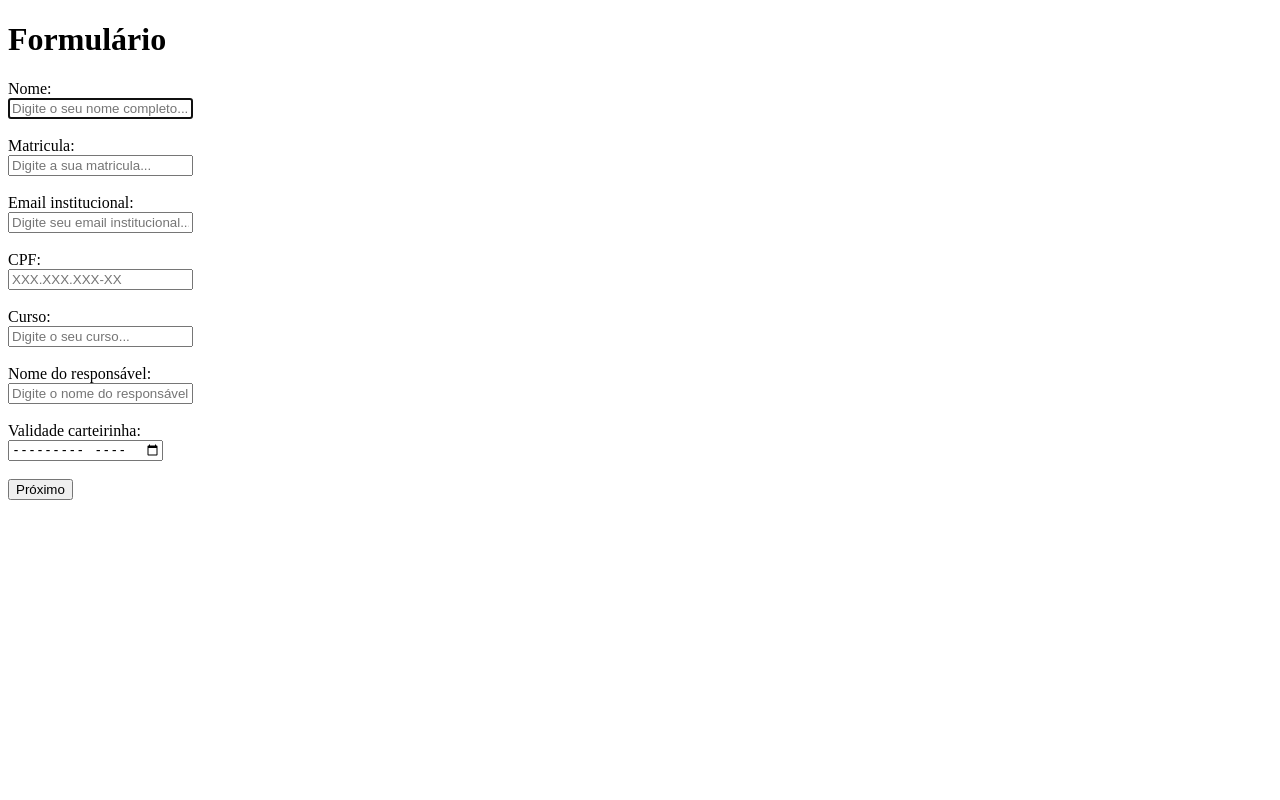
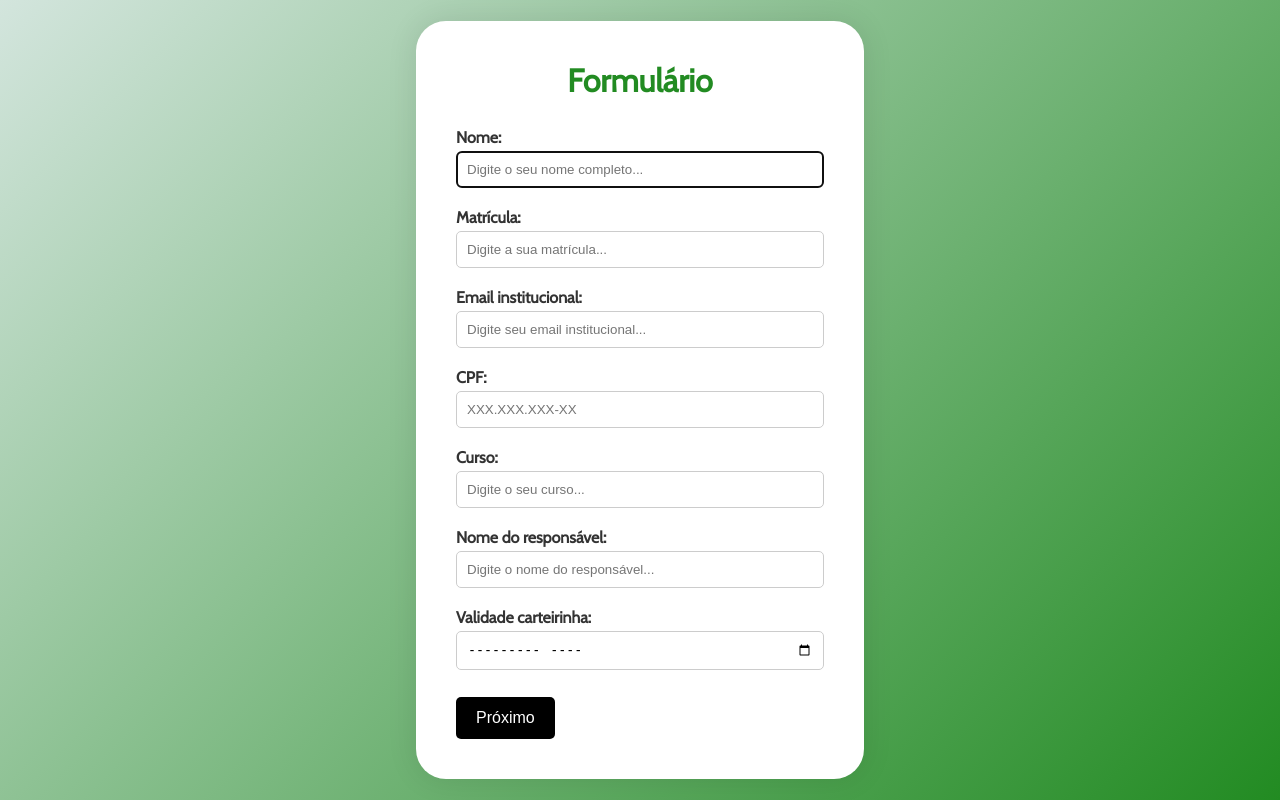
Before and after one commit to Nicolyback/projeto-carteirinha, a Flask app: page /cadastrar_aluno in a window 1280 px wide. Run offline with Flask 3, Linux system fonts and the light colour scheme.

Commit message:
Alterações foram fietas no css

```diff
--- /dev/null
+++ b/static/css/style2.css
@@ -0,0 +1,79 @@
+@import url('https://fonts.googleapis.com/css2?family=Cabin&display=swap');
+
+* {
+    box-sizing: border-box;
+    margin: 0;
+    padding: 0;
+}
+
+body {
+    background: linear-gradient(135deg, #d3e5dd , #228B22); /* verde claro e escuro */
+    font-family: "Cabin", sans-serif;
+    height: 100vh;
+    display: flex;
+    justify-content: center;
+    align-items: center;
+}
+
+.form-box {
+    width: 35%;
+    background-color: white;
+    padding: 40px;
+    border-radius: 30px;
+    box-shadow: 0 0 30px rgba(0, 0, 0, 0.1);
+    display: flex;
+    flex-direction: column;
+}
+
+h1 {
+    text-align: center;
+    margin-bottom: 20px;
+    color: #228B22;
+}
+
+label {
+    margin: 8px 0 4px 0;
+    display: block;
+    font-weight: bold;
+    color: #333;
+}
+
+input {
+    width: 100%;
+    padding: 10px;
+    margin-bottom: 12px;
+    border-radius: 5px;
+    border: 1px solid #ccc;
+}
+
+button {
+    background-color: black;
+    color: white;
+    border: none;
+    padding: 12px 20px;
+    border-radius: 5px;
+    cursor: pointer;
+    font-size: 1em;
+    transition: background-color 0.3s ease;
+    margin-top: 15px;
+}
+
+button:hover {
+    background-color: #228B22;
+    color: white;
+}
+
+/* Estilos para mensagens do Flask */
+.mensagem-erro {
+    color: red;
+    font-weight: bold;
+    margin-top: 10px;
+    text-align: center;
+}
+
+.mensagem-sucesso {
+    color: green;
+    font-weight: bold;
+    margin-top: 10px;
+    text-align: center;
+}
--- a/templates/formulario.html
+++ b/templates/formulario.html
@@ -3,36 +3,40 @@
 <head>
     <meta charset="UTF-8">
     <title>Formulário</title>
+    <link rel="stylesheet" href="{{ url_for('static', filename='css/style2.css') }}">
 </head>
 <body>
+
+<div class="form-box">
     <h1>Formulário</h1>
+
     <form action="/enviar" method="post">
-    <label for="name">Nome:</label><br>
-    <input id="name" type="text" name="nome" placeholder="Digite o seu nome completo..." required autofocus><br><br>
+        <label for="name">Nome:</label>
+        <input id="name" type="text" name="nome" placeholder="Digite o seu nome completo..." required autofocus>
 
-    <label for="matricula">Matricula:</label><br>
-    <input type="number" id="matricula" name="matricula" placeholder="Digite a sua matricula..." required><br><br>
+        <label for="matricula">Matrícula:</label>
+        <input type="number" id="matricula" name="matricula" placeholder="Digite a sua matrícula..." required>
 
-    <label for="email">Email institucional:</label><br>
-    <input type="email" id="email" name="email" placeholder="Digite seu email institucional..." required><br><br>
+        <label for="email">Email institucional:</label>
+        <input type="email" id="email" name="email" placeholder="Digite seu email institucional..." required>
 
-    <label for="cpf">CPF:</label><br>
-    <input type="text" id="cpf" name="cpf" placeholder="XXX.XXX.XXX-XX" required><br><br>
+        <label for="cpf">CPF:</label>
+        <input type="text" id="cpf" name="cpf" placeholder="XXX.XXX.XXX-XX" required>
 
-    <label for="curso">Curso:</label><br>
-    <input type="text" id="curso" name="curso" placeholder="Digite o seu curso..." required><br><br>
+        <label for="curso">Curso:</label>
+        <input type="text" id="curso" name="curso" placeholder="Digite o seu curso..." required>
 
-    <label for="resp">Nome do responsável:</label><br>
-    <input type="text" id="resp" name="responsavel" placeholder="Digite o nome do responsável..." required><br><br>
+        <label for="resp">Nome do responsável:</label>
+        <input type="text" id="resp" name="responsavel" placeholder="Digite o nome do responsável..." required>
 
-    <label for="val">Validade carteirinha:</label><br>
-    <input type="month" id="val" name="validade" required><br><br>
+        <label for="val">Validade carteirinha:</label>
+        <input type="month" id="val" name="validade" required>
 
         <button type="submit">Próximo</button>
 
         {% with messages = get_flashed_messages(with_categories=true) %}
             {% if messages %}
-        <ul style="list-style: none;">
+                <ul style="list-style: none; padding: 10px 0;">
                     {% for category, message in messages %}
                         <li class="{{ 'mensagem-erro' if category == 'erro' else 'mensagem-sucesso' }}">
                             {{ message }}
@@ -42,5 +46,7 @@
             {% endif %}
         {% endwith %}
     </form>
+</div>
+
 </body>
 </html>
--- a/views.py
+++ b/views.py
@@ -65,3 +65,10 @@ def enviar():
 
     flash("Aluno e carteirinha cadastrados com sucesso!", "sucesso")
     return redirect(url_for("cadastrar_aluno"))
+
+
+ADMIN_PASSWORD = "minha_senha_super_secreta"
+
+@app.route('/admin')
+def admin():
+    return render_template('administrador.html')
```
Also changed, not shown: static/css/style.css (+78 -0 lines), static/css/style3.css (added, +67 -0 lines), templates/administrador.html (+7 -5 lines), templates/index.html (+32 -24 lines), 1 other file. Lines whose indentation alone changed are shown as unchanged.
